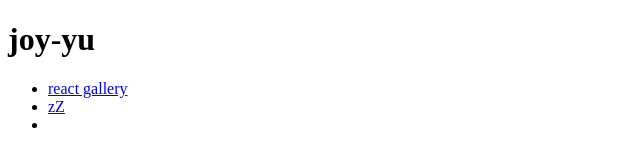
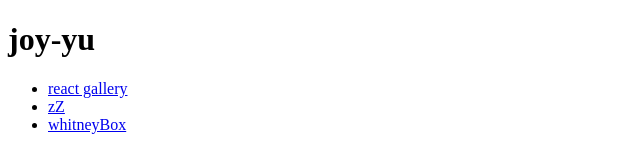
Before and after one commit to joy-yu/joy-yu.github.io, a plain HTML site: page index.html in a window 1280 px wide. Shown: the whole page, without its empty margins (0-640 px from the left). Drawn offline with Linux system fonts and the light colour scheme.

Commit message:
'update'

```diff
--- a/index.html
+++ b/index.html
@@ -10,7 +10,7 @@
         <ul>
             <li><a href='gallery'>react gallery</a></li>
             <li><a href='zZ'>zZ</a></li>
-            <li><a href="whitneyBox"></a></li>
+            <li><a href="whitneyBox">whitneyBox</a></li>
 
         </ul>
     </body>
```
